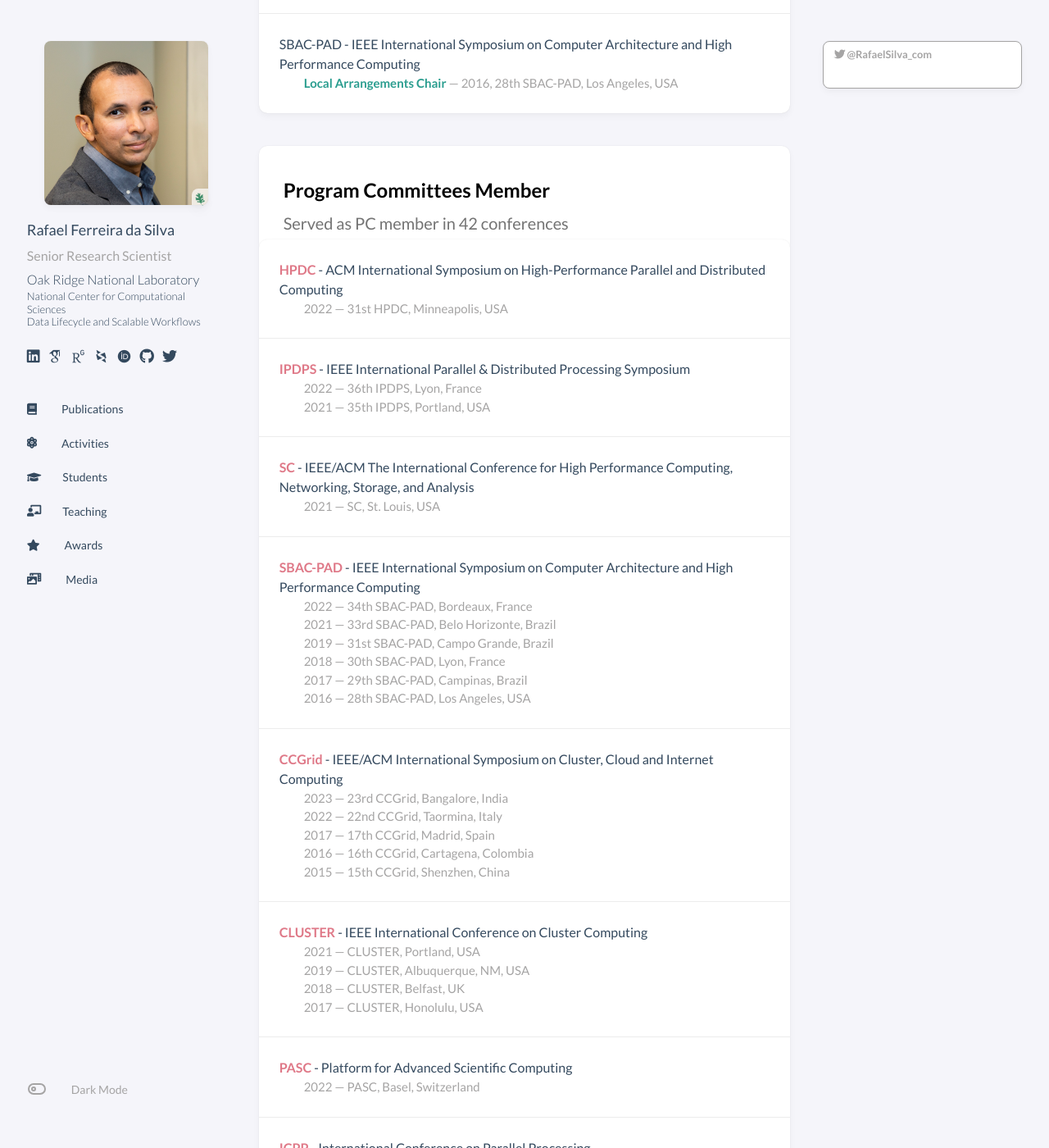
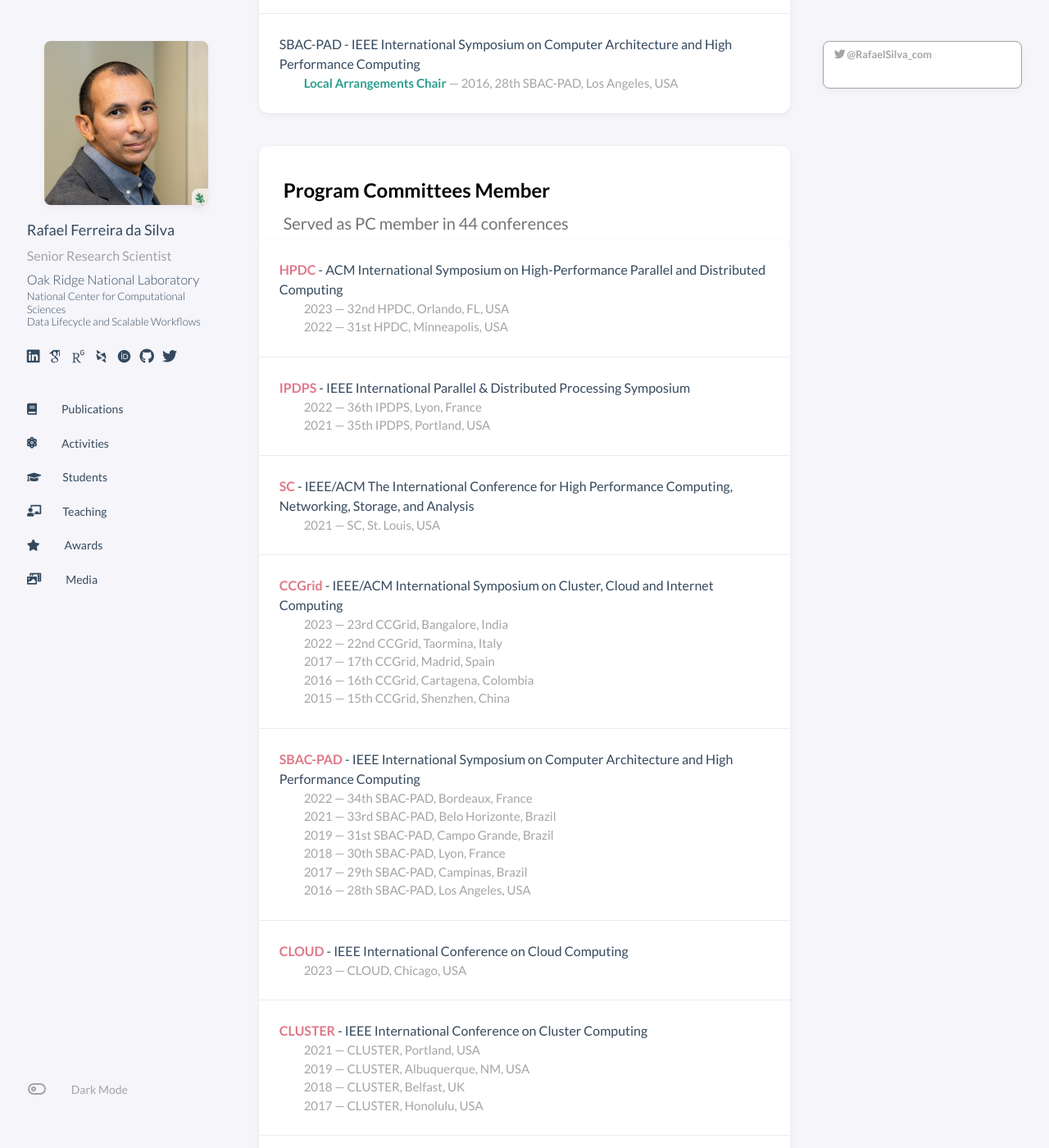
Before and after one commit to rafaelfsilva/rafaelfsilva.github.io, a Jekyll site: the page built from _pages/activities.html, in a window 1280 px wide and 1400 px high, scrolled down 1894 px. Shown: the whole window at 82% size. Built offline with Jekyll 4.4.1, drawn with Linux system fonts in a browser that asks for light colours; some web fonts are replaced; a script that is not in the unit is left out; comment, search, counter and statistics services are not loaded.

Commit message:
Update activities_pc.yml

```diff
--- a/_data/activities_pc.yml
+++ b/_data/activities_pc.yml
@@ -1,6 +1,10 @@
 - conference: ACM International Symposium on High-Performance Parallel and Distributed Computing
   series: HPDC
   entries:
+    - year: 2023
+      edition: 32nd
+      location: Orlando, FL, USA
+      link: http://www.hpdc.org/2023/
     - year: 2022
       edition: 31st
       location: Minneapolis, USA
@@ -24,6 +28,30 @@
     - year: 2021
       location: St. Louis, USA
       link: http://sc21.supercomputing.org
+
+- conference: IEEE/ACM International Symposium on Cluster, Cloud and Internet Computing
+  series: CCGrid
+  entries:
+    - year: 2023
+      edition: 23rd
+      location: Bangalore, India
+      link: https://ccgrid2023.iisc.ac.in/
+    - year: 2022
+      edition: 22nd
+      location: Taormina, Italy
+      link: https://fcrlab.unime.it/ccgrid22/
+    - year: 2017
+      edition: 17th
+      location: Madrid, Spain
+      link: https://www.arcos.inf.uc3m.es/ccgrid2017/
+    - year: 2016
+      edition: 16th
+      location: Cartagena, Colombia
+      link: http://ccgrid2016.uniandes.edu.co
+    - year: 2015
+      edition: 15th
+      location: Shenzhen, China
+      link: http://cloud.siat.ac.cn/ccgrid2015/
 
 - conference: IEEE International Symposium on Computer Architecture and High Performance Computing
   series: SBAC-PAD
@@ -53,29 +81,12 @@
       location: Los Angeles, USA
       link: http://www2.sbc.org.br/sbac/2016/
 
-- conference: IEEE/ACM International Symposium on Cluster, Cloud and Internet Computing
-  series: CCGrid
+- conference: IEEE International Conference on Cloud Computing
+  series: CLOUD
   entries:
     - year: 2023
-      edition: 23rd
-      location: Bangalore, India
-      link: https://ccgrid2023.iisc.ac.in/
-    - year: 2022
-      edition: 22nd
-      location: Taormina, Italy
-      link: https://fcrlab.unime.it/ccgrid22/
-    - year: 2017
-      edition: 17th
-      location: Madrid, Spain
-      link: https://www.arcos.inf.uc3m.es/ccgrid2017/
-    - year: 2016
-      edition: 16th
-      location: Cartagena, Colombia
-      link: http://ccgrid2016.uniandes.edu.co
-    - year: 2015
-      edition: 15th
-      location: Shenzhen, China
-      link: http://cloud.siat.ac.cn/ccgrid2015/
+      location: Chicago, USA
+      link: https://conferences.computer.org/cloud/2023/
 
 - conference: IEEE International Conference on Cluster Computing
   series: CLUSTER
```
